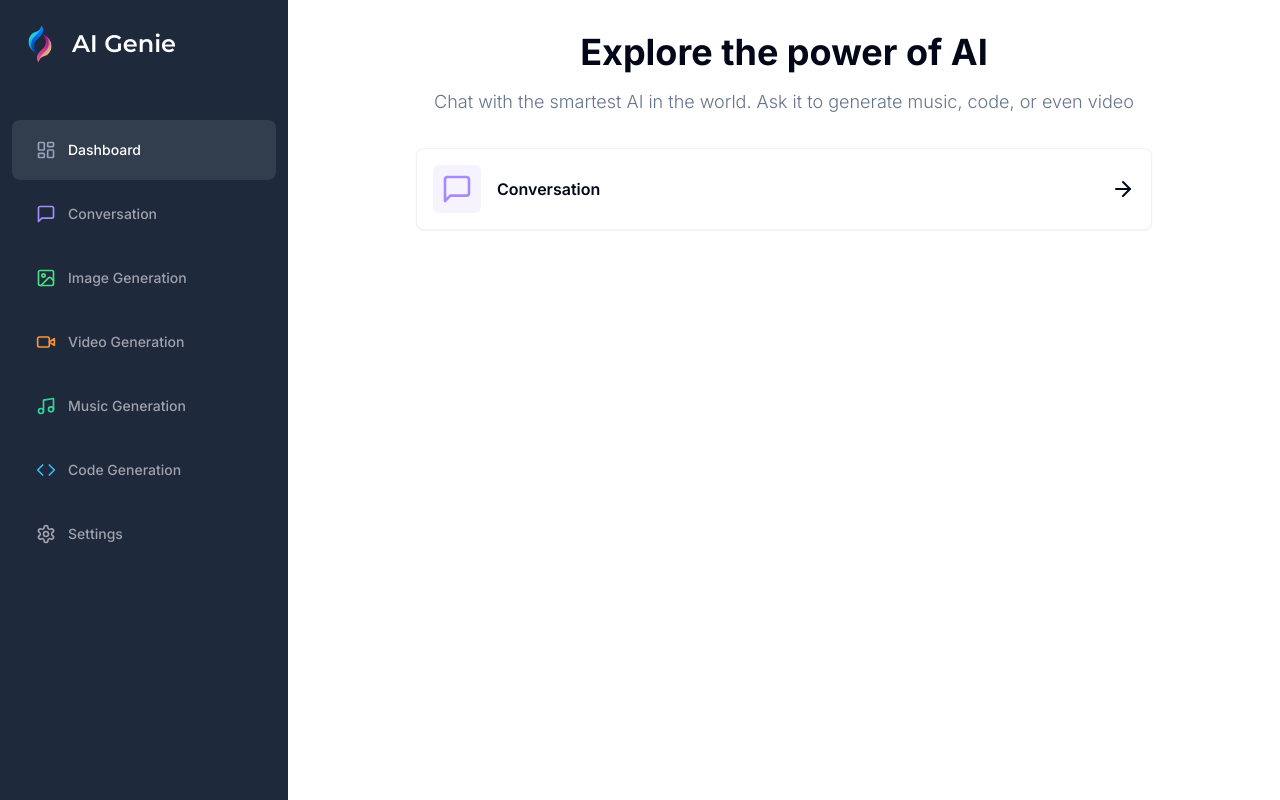
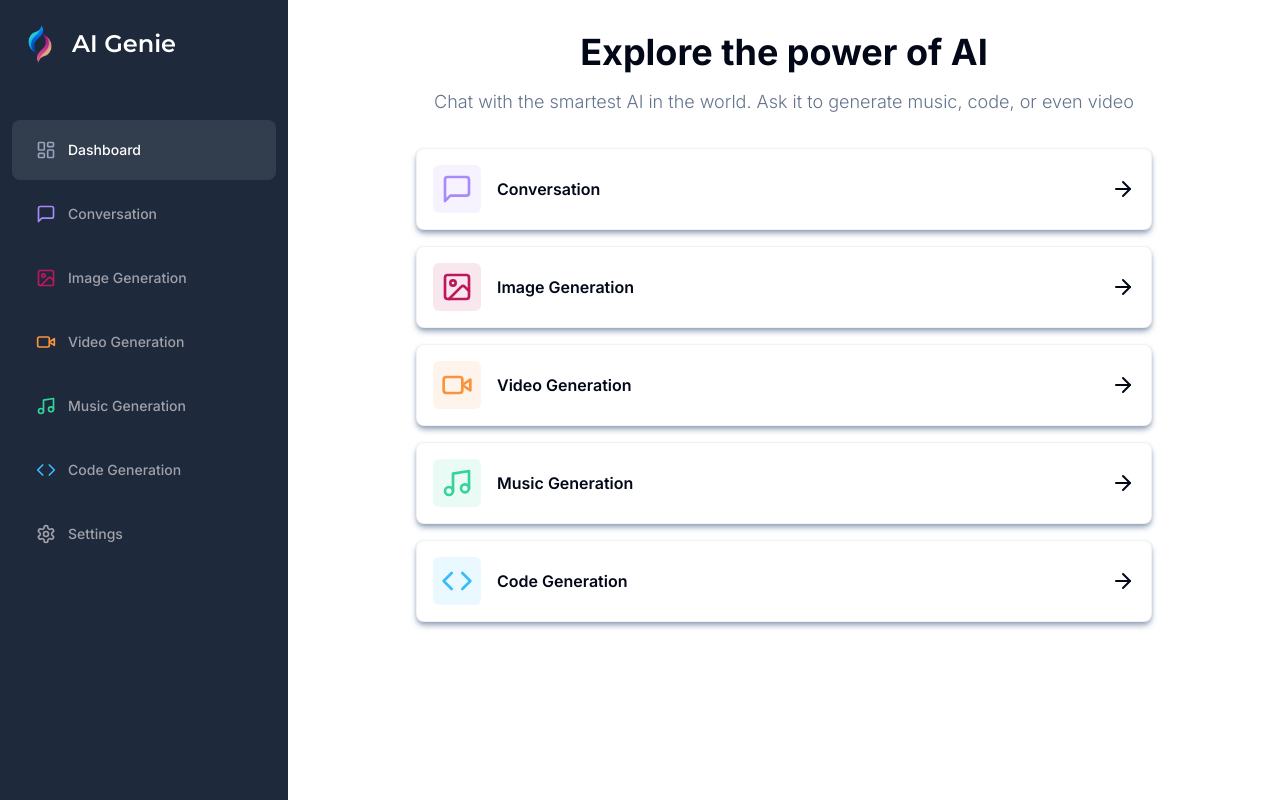
Before and after one commit to willvernon/genie-ai-studio, a Next.js app: page /dashboard in a window 1280 px wide. Built offline with nearby package versions, Linux system fonts and the light colour scheme.

Commit message:
feat- dashboard finished

```diff
--- a/app/(dashboard)/(routes)/dashboard/page.tsx
+++ b/app/(dashboard)/(routes)/dashboard/page.tsx
@@ -1,7 +1,9 @@
 'use client'
 
 import { Card } from '@/components/ui/card'
-import { ArrowRight, MessageSquare } from 'lucide-react'
+import { ArrowRight, Code, ImageIcon, MessageSquare, Music, Settings, VideoIcon } from 'lucide-react'
+import { useRouter } from 'next/navigation'
+
 import { cn } from '@/lib/utils'
 
 const tools = [
@@ -12,9 +14,39 @@ const tools = [
 		bgColor: 'bg-violet-400/10',
 		href: '/conversation',
 	},
+	{
+		label: 'Image Generation',
+		icon: ImageIcon,
+		href: '/image',
+		color: 'text-pink-700',
+		bgColor: 'bg-pink-700/10',
+	},
+	{
+		label: 'Video Generation',
+		icon: VideoIcon,
+		href: '/video',
+		color: 'text-orange-400',
+		bgColor: 'bg-orange-400/10',
+	},
+	{
+		label: 'Music Generation',
+		icon: Music,
+		href: '/music',
+		color: 'text-emerald-400',
+		bgColor: 'bg-emerald-400/10',
+	},
+	{
+		label: 'Code Generation',
+		icon: Code,
+		href: '/code',
+		color: 'text-sky-400',
+		bgColor: 'bg-sky-400/10',
+	},
+
 ]
 
 const DashboardPage = () => {
+	const router = useRouter()
 	return (
 		<div>
 			<div className="mb-8 space-y-4">
@@ -29,8 +61,9 @@ const DashboardPage = () => {
 			<div className="px-4 md:px-20 lg:px-32 space-y-4">
 				{tools.map((tool) => (
 					<Card
+						onClick={() => router.push(tool.href)}
 						key={tool.href}
-						className="p-4 border-black/5 flex items-center justify-between hover:shadow-md transition cursor-pointer"
+						className="p-4 border-black/5  flex items-center justify-between hover:shadow-md hover:shadow-[#5b4cb8] shadow-md shadow-slate-400 transition cursor-pointer"
 					>
 						<div className="flex items-center gap-x-4">
 							<div className={cn('w-fit rounded-md p-2', tool.bgColor)}>
--- a/components/sidebar.tsx
+++ b/components/sidebar.tsx
@@ -39,7 +39,7 @@ const routes = [
 		label: 'Image Generation',
 		icon: ImageIcon,
 		href: '/image',
-		color: 'text-green-400',
+		color: 'text-pink-700',
 	},
 	{
 		label: 'Video Generation',
```
